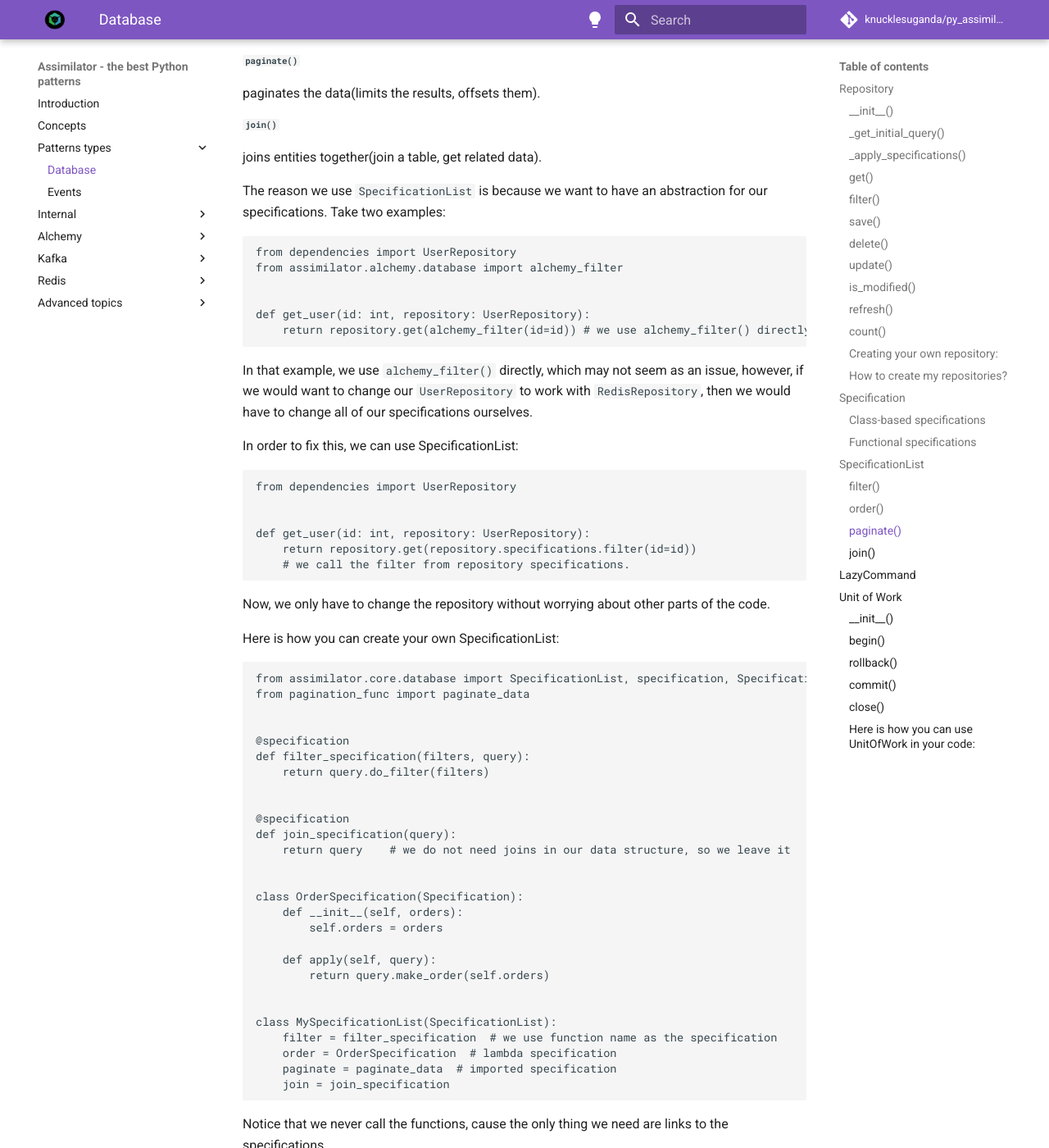
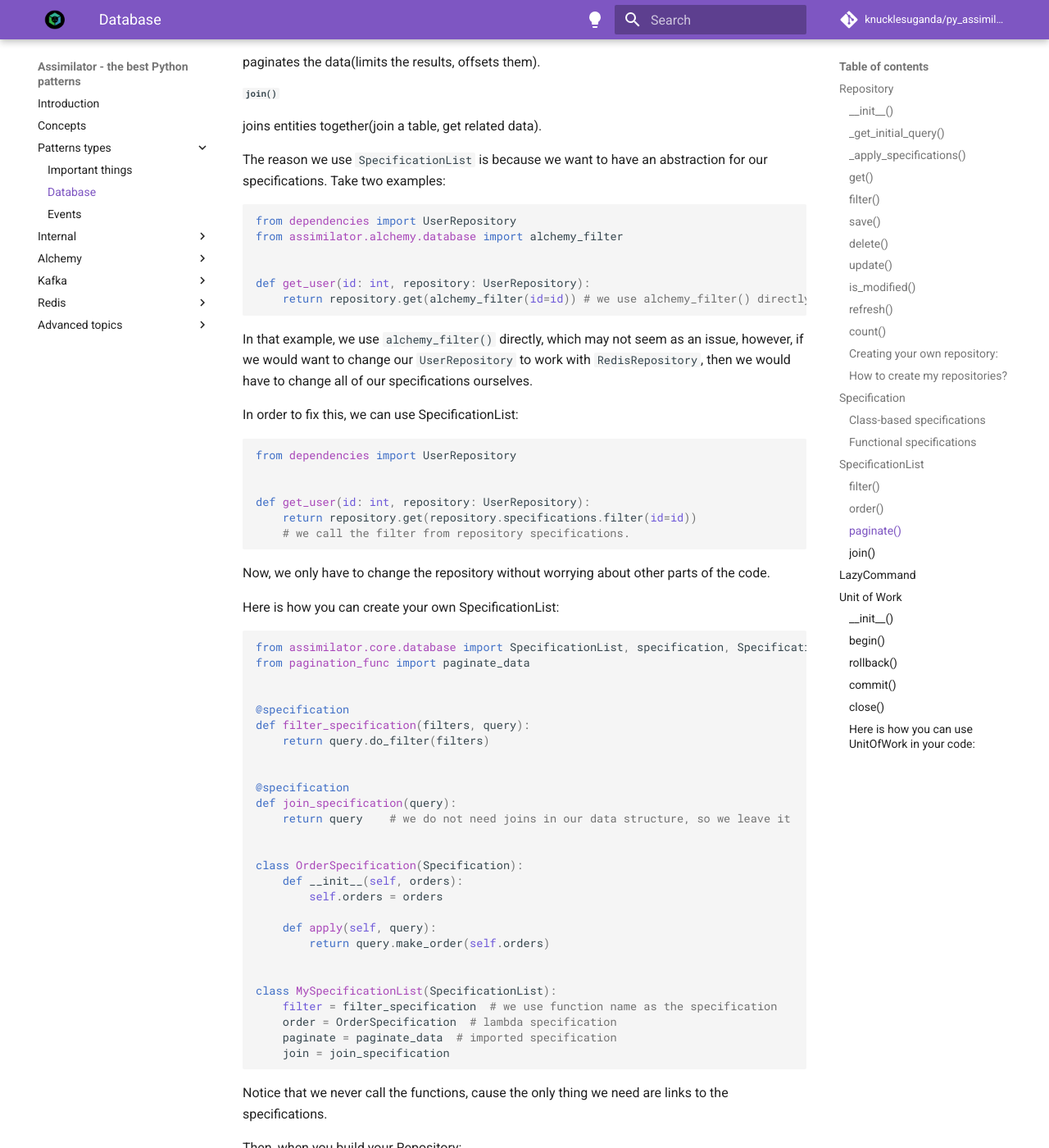
Before and after one commit to knucklesuganda/py_assimilator, an MkDocs documentation site: the page built from docs/patterns/database.md, in a window 1280 px wide and 1400 px high, scrolled down 5157 px. Shown: the whole window at 82% size. Built offline with MkDocs 1.6.1 and Material for MkDocs 9.7.7, drawn with Linux system fonts in a browser that asks for light colours; comment, search, counter and statistics services are not loaded; some of the changed text lies outside the part shown.

Commit message:
Updated the documentation. Added python highlighting

````diff
--- a/docs/patterns/database.md
+++ b/docs/patterns/database.md
@@ -75,7 +75,7 @@ But, please, do not make new functions available to the outer world.
 
 You can do this:
 
-```python
+```Python
 from assimilator.core.database import Repository
 
 
@@ -87,7 +87,7 @@ class UserRepository(Repository):
 ```
 And call that function inside of your repository. But, never do this:
 
-```python
+```Python
 from assimilator.core.database import Repository
 
 
@@ -99,7 +99,7 @@ class UserRepository(Repository):
 ```
 Since it is going to be really hard for you to replace one repository to another. Example:
 
-```python
+```Python
 from assimilator.core.database import Repository
 from users.repository import UserRepository
 from products.repository import ProductRepository
@@ -128,7 +128,7 @@ Specification is the pattern that adds values, filters, joins or anything else
 to the query in your repository. It can also work as a filter for your objects.
 
 #### Class-based specifications
-```python
+```Python
 class Specification(ABC):
     @abstractmethod
     def apply(self, query):
@@ -144,7 +144,7 @@ in order to specify new things in your query. You get the query in the
 specification and return an updated version of query.
 
 For example, if your query has a filter function, and you want to filter by username, then you can create this:
-```python
+```Python
 from assimilator.core.database import Specification
 
 class UsernameSpecification(Specification):
@@ -162,7 +162,7 @@ Here we do the following:
 
 The usage of this specification will look like this:
 
-```python
+```Python
 repository = UserRepository(session)
 user = repository.get(UsernameSpecification(username="python.on.papyrus"))
 ```
@@ -178,7 +178,7 @@ together.
 If you want to create a functional specification, then you need to use the `@specification`
 decorator:
 
-```python
+```Python
 from assimilator.core.database import specification
 
 @specification
@@ -189,7 +189,7 @@ def username_filter(query, username: str):
 The function above is the equivalent of the `UsernameSpecification` class. Then,
 you are going to use it like this:
 
-```python
+```Python
 repository = UserRepository(session)
 user = repository.get(username_filter(username="python.on.papyrus"))
 ```
@@ -197,7 +197,7 @@ user = repository.get(username_filter(username="python.on.papyrus"))
 Both types work the same, so you can choose the type of specifications that you like.
 But, you can also use them together:
 
-```python
+```Python
 repository = UserRepository(session)
 user = repository.get(
     username_filter(username="python.on.papyrus"),
@@ -224,7 +224,7 @@ joins entities together(join a table, get related data).
 The reason we use `SpecificationList` is because we want to have an abstraction for our specifications.
 Take two examples:
 
-```python
+```Python
 from dependencies import UserRepository
 from assimilator.alchemy.database import alchemy_filter
 
@@ -237,7 +237,7 @@ if we would want to change our `UserRepository` to work with `RedisRepository`,
 have to change all of our specifications ourselves.
 
 In order to fix this, we can use SpecificationList:
-```python
+```Python
 from dependencies import UserRepository
 
 
@@ -249,7 +249,7 @@ Now, we only have to change the repository without worrying about other parts of
 
 Here is how you can create your own SpecificationList:
 
-```python
+```Python
 from assimilator.core.database import SpecificationList, specification, Specification
 from pagination_func import paginate_data
 
@@ -282,7 +282,7 @@ Notice that we never call the functions, cause the only thing we need are links
 specifications.
 
 Then, when you build your Repository:
-```python
+```Python
 from specifications import MySpecificationList
 
 repository = MyRepository(session=session, specifications=MySpecificationList)
@@ -299,7 +299,7 @@ some other purpose that requires us to delay the execution. In that case, you wa
 in the function that you are calling and set it to `True`. After that, a `LazyCommand` is going to be returned. That
 object allows you to call it as a function or iterate over it to get the results:
 
-```python
+```Python
 from assimilator.core.database import Repository
 
 
@@ -357,7 +357,7 @@ Closes the transaction. The function is called automatically.
 
 #### Here is how you can use UnitOfWork in your code:
 
-```python
+```Python
 from assimilator.core.database import UnitOfWork
 
 from users.unit_of_work import UserUnitOfWork
@@ -375,7 +375,7 @@ def create_user(username: str, uow: UnitOfWork):
 As you can see, you do not need to call any function except for `commit()`. You should
 also use context managers(`with uow:`) to start the transaction and rollback if there is an exception:
 
-```python
+```Python
 from assimilator.core.database import UnitOfWork
 
 from users.unit_of_work import UserUnitOfWork
--- a/mkdocs.yml
+++ b/mkdocs.yml
@@ -26,6 +26,7 @@ nav:
   - Introduction: index.md
   - Concepts: concepts.md
   - Patterns types:
+    - Important things: patterns/important.md
     - Database: patterns/database.md
     - Events: patterns/events.md
   - Internal:
@@ -44,3 +45,10 @@ nav:
 repo_url: https://github.com/knucklesuganda/py_assimilator
 repo_name: knucklesuganda/py_assimilator
 site_author: Andrey Ivanov | Python
+markdown_extensions:
+  - pymdownx.highlight:
+      use_pygments: true
+  - pymdownx.superfences
+  - pymdownx.emoji:
+      emoji_index: !!python/name:materialx.emoji.twemoji
+      emoji_generator: !!python/name:materialx.emoji.to_svg
````
Also changed, not shown: docs/concepts.md (+9 -3 lines), docs/index.md (+57 -6 lines), docs/patterns/events.md (+6 -6 lines), docs/patterns/important.md (added, +107 -0 lines).
